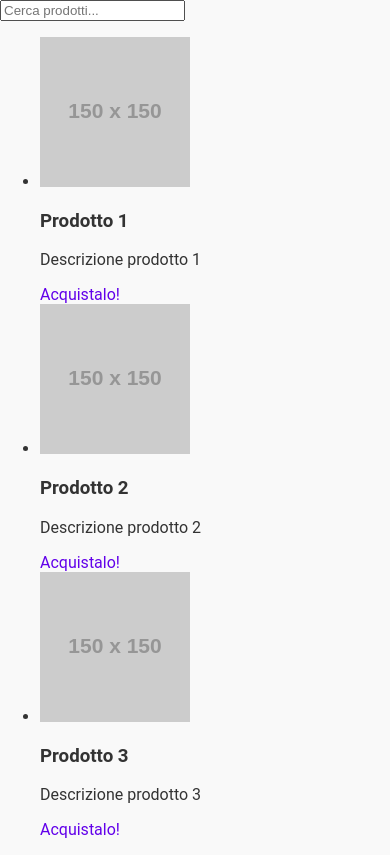
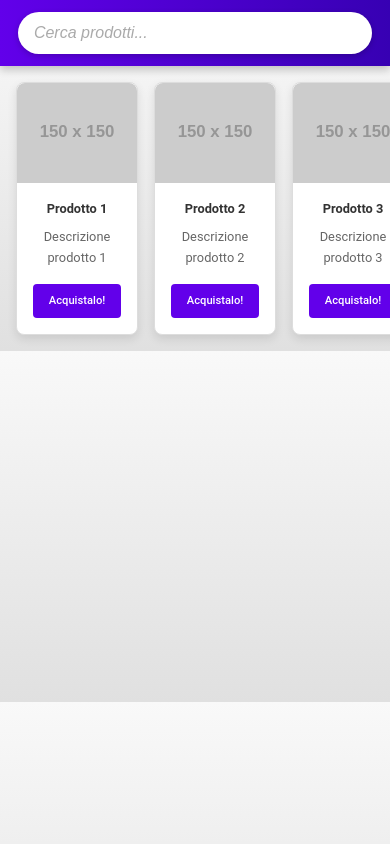
Before and after one commit to cocio10/shop, a plain HTML site: page iframe1.html in a window 390 px wide. Drawn offline with Linux system fonts and the light colour scheme; placeholder pictures from the web are drawn by us.

Commit message:
Update style.css

```diff
--- a/style.css
+++ b/style.css
@@ -2,90 +2,215 @@
 body {
   margin: 0;
   font-family: 'Roboto', sans-serif;
-  background-color: #f9f9f9;
+  background: linear-gradient(180deg, #f9f9f9, #e0e0e0);
   color: #333;
-}
-
-h1 {
-  font-size: 2rem;
-  margin: 0;
-  font-weight: 700;
-}
-
-a {
-  color: #6200ea;
-  text-decoration: none;
-  transition: color 0.3s;
-}
-
-a:hover {
-  color: #3700b3;
+  line-height: 1.6;
+  overflow-x: hidden;
 }
 
 /* Header */
 .md-header {
-  background-color: #6200ea;
-  color: white;
+  background: linear-gradient(135deg, #6200ea, #03dac5);
+  color: #fff;
+  padding: 1.5rem 2rem;
   text-align: center;
-  padding: 1rem 0;
-  box-shadow: 0px 4px 8px rgba(0, 0, 0, 0.2);
+  font-size: 1.8rem;
+  font-weight: 700;
+  box-shadow: 0px 4px 12px rgba(0, 0, 0, 0.3);
+  letter-spacing: 0.05rem;
 }
 
-/* Main container */
-.md-main {
-  padding: 1rem;
-  max-width: 1200px;
-  margin: 0 auto;
+.md-header h1 {
+  margin: 0;
+  font-size: 2rem;
+  animation: fadeIn 1s ease-in-out;
 }
 
-/* Iframe container */
+/* Main Section */
+.md-main {
+  display: flex;
+  flex-direction: column;
+  align-items: center;
+  padding: 2rem 1rem;
+  gap: 2rem;
+}
+
+/* Iframe Container */
 .iframe-container {
   display: flex;
-  gap: 1rem;
   flex-wrap: wrap;
+  gap: 1.5rem;
+  width: 100%;
   justify-content: center;
 }
 
+/* Iframes */
 .md-iframe {
+  border: none;
+  box-shadow: 0px 6px 20px rgba(0, 0, 0, 0.15);
+  border-radius: 12px;
   flex: 1;
-  min-width: 320px;
+  min-width: 300px;
   max-width: 600px;
-  height: 400px;
-  border: 1px solid #ccc;
-  border-radius: 8px;
-  overflow: hidden;
-  box-shadow: 0px 2px 6px rgba(0, 0, 0, 0.1);
+  height: 450px;
+  transition: all 0.4s ease;
+  background: linear-gradient(135deg, #fff, #f4f4f4);
+  overflow-x: auto;
+  display: block;
 }
 
-/* Footer */
-.md-footer {
-  background-color: #6200ea;
-  color: white;
-  text-align: center;
-  padding: 1.5rem 1rem;
-  font-family: 'Roboto', sans-serif;
-  font-size: 0.9rem;
-  box-shadow: 0px -4px 8px rgba(0, 0, 0, 0.1);
+.md-iframe::-webkit-scrollbar {
+  height: 8px;
 }
 
-.md-footer p {
-  margin: 0.5rem 0;
+.md-iframe::-webkit-scrollbar-thumb {
+  background: #6200ea;
+  border-radius: 10px;
 }
 
-.footer-nav {
-  margin-top: 1rem;
+.md-iframe::-webkit-scrollbar-track {
+  background: #f4f4f4;
+}
+
+/* Prodotti */
+.product-list {
+  display: flex;
+  flex-wrap: nowrap;
+  gap: 1rem;
+  padding: 1rem;
+  margin: 0;
+  list-style: none;
+  overflow-x: auto;
+  scroll-behavior: smooth;
+}
+
+.product-list::-webkit-scrollbar {
+  height: 8px;
+}
+
+.product-list::-webkit-scrollbar-thumb {
+  background: #6200ea;
+  border-radius: 10px;
+}
+
+.product-item {
+  min-width: 150px;
+  max-width: 150px;
+  flex-shrink: 0;
+  background-color: #fff;
+  border: 1px solid #ddd;
+  border-radius: 8px;
+  box-shadow: 0px 4px 10px rgba(0, 0, 0, 0.1);
+  text-align: center;
+  transition: transform 0.3s ease, box-shadow 0.3s ease;
+}
+
+.product-item:hover {
+  transform: translateY(-5px);
+  box-shadow: 0px 8px 20px rgba(0, 0, 0, 0.15);
+}
+
+.product-item img {
+  width: 100%;
+  height: 120px;
+  object-fit: cover;
+  border-radius: 8px 8px 0 0;
+}
+
+.product-item h3 {
+  font-size: 0.9rem;
+  font-weight: 600;
+  margin: 0.5rem 0;
+  color: #333;
+}
+
+.product-item p {
+  font-size: 0.8rem;
+  color: #666;
+  margin: 0.5rem;
+}
+
+.product-item a {
+  display: inline-block;
+  margin: 0.5rem 0 1rem;
+  padding: 0.5rem 1rem;
+  font-size: 0.8rem;
+  font-weight: 500;
+  color: #fff;
+  background-color: #6200ea;
+  border-radius: 4px;
+  text-decoration: none;
+  transition: background-color 0.3s ease;
+}
+
+.product-item a:hover {
+  background-color: #03dac5;
+}
+
+/* Responsive */
+@media (max-width: 768px) {
+  .md-iframe {
+    height: 360px;
+  }
+
+  .product-item {
+    min-width: 120px;
+    max-width: 120px;
+  }
+
+  .product-item img {
+    height: 100px;
+  }
+
+  .product-item h3 {
+    font-size: 0.8rem;
+  }
+
+  .product-item a {
+    font-size: 0.7rem;
+  }
+}
+
+/* Header di ricerca fisso */
+.search-header {
+  position: relative;
+  top: 0;
+  left: 0;
+  right: 0;
+  background: linear-gradient(90deg, #6200ea, #3700b3);
+  color: white;
+  padding: 0.75rem 1rem;
+  box-shadow: 0px 4px 8px rgba(0, 0, 0, 0.2);
+  z-index: 1000;
   display: flex;
   justify-content: center;
-  gap: 1.5rem;
+  align-items: center;
 }
 
-.footer-nav a {
-  color: #ffb74d;
-  text-decoration: none;
-  font-weight: 500;
-  transition: color 0.3s;
+.search-header input {
+  width: 90%;
+  max-width: 400px;
+  padding: 0.75rem 1rem;
+  font-size: 1rem;
+  color: #333;
+  background: #fff;
+  border: none;
+  border-radius: 24px;
+  outline: none;
+  transition: all 0.3s ease-in-out;
+  box-shadow: 0px 2px 6px rgba(0, 0, 0, 0.2);
 }
 
-.footer-nav a:hover {
-  color: #ffd54f;
+.search-header input::placeholder {
+  color: #aaa;
+  font-style: italic;
 }
+
+.search-header input:focus {
+  box-shadow: 0px 4px 12px rgba(0, 0, 0, 0.3);
+  transform: scale(1.02);
+}
+
+.search-header input:hover {
+  background: #f9f9f9;
+}
```
